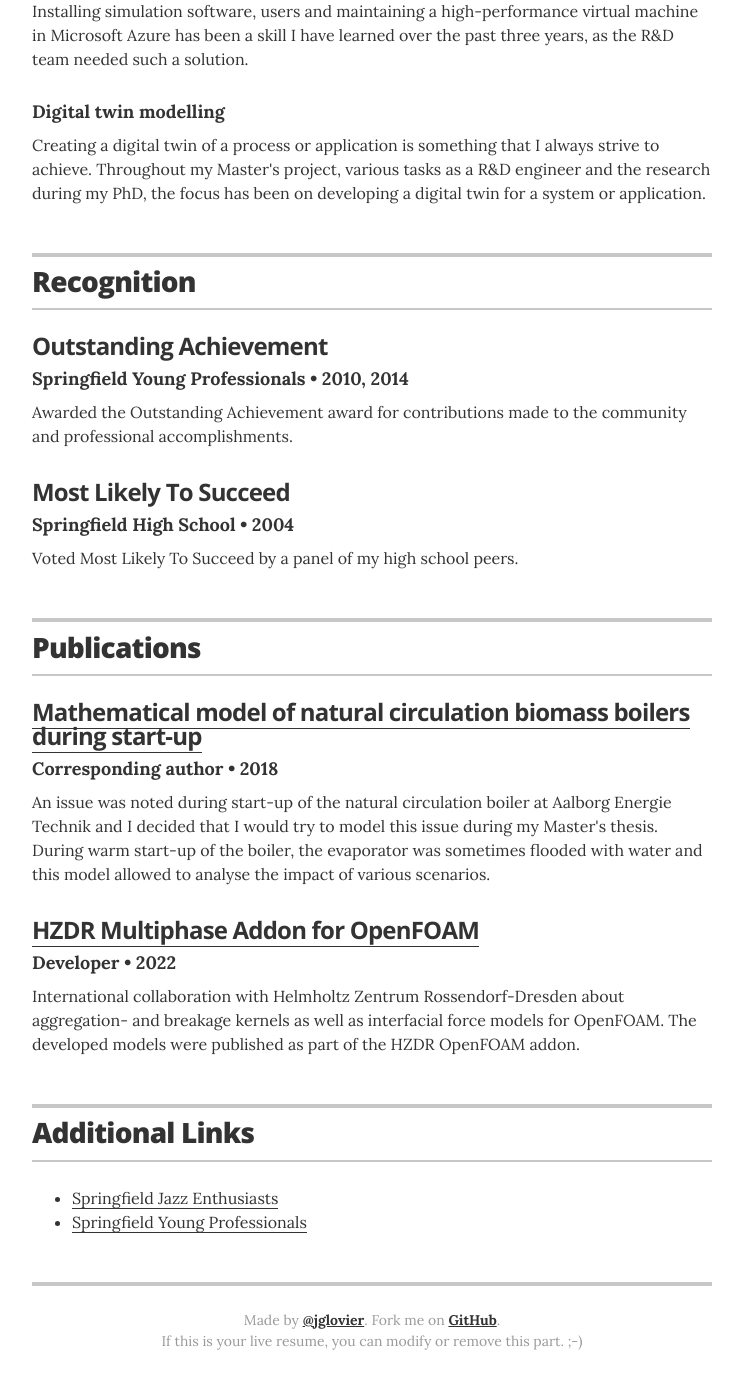
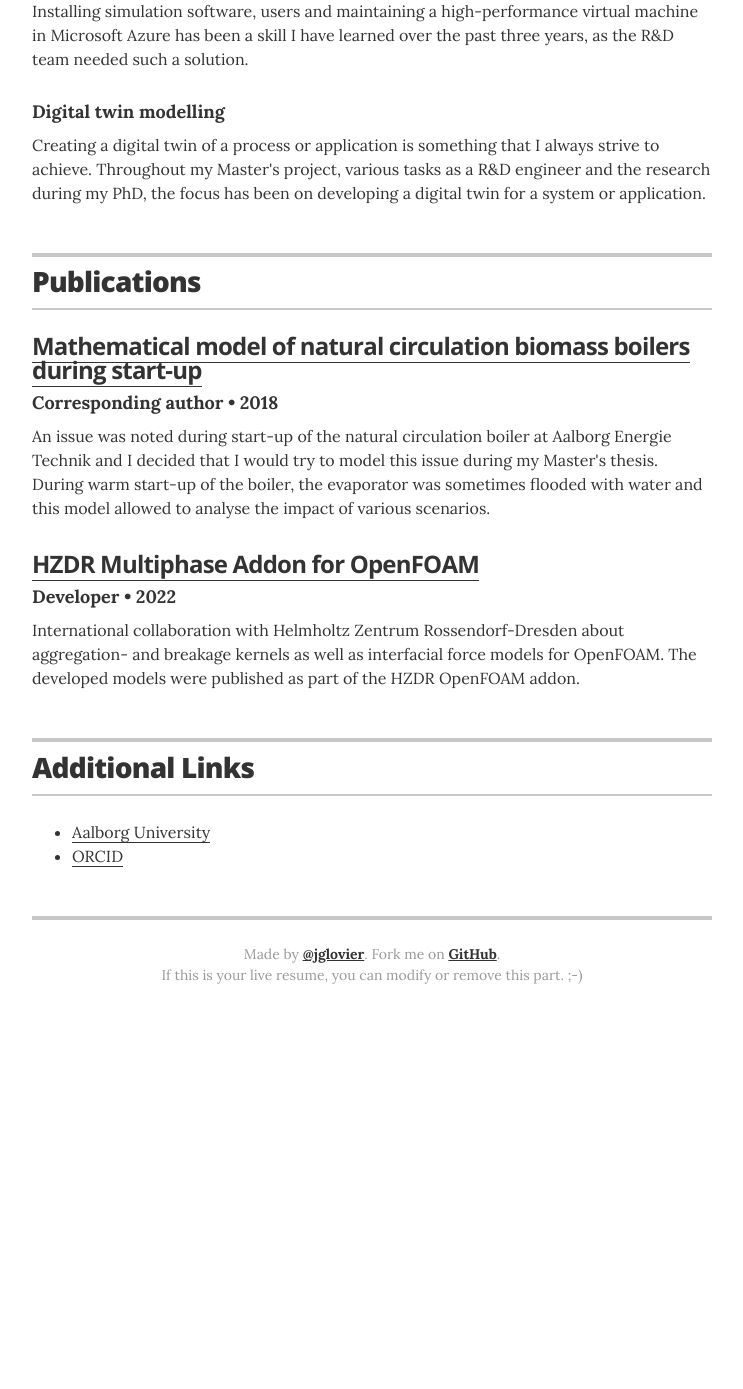
Before and after one commit to kasperbilde/about, a Jekyll site: the page built from index.html, in a window 1280 px wide and 1400 px high, scrolled down 2540 px. Shown: the top 1389 px of the window, without its empty margins (268-1011 px from the left). Built offline with Jekyll 4.4.1, drawn with Linux system fonts in a browser that asks for light colours; after the commit the page ends 3574 px from its top, so only the background shows below that.

Commit message:
removed some entries

```diff
--- a/_config.yml
+++ b/_config.yml
@@ -37,7 +37,7 @@ resume_section_experience:      true
 resume_section_education:       true
 resume_section_projects:        true
 resume_section_skills:          true
-resume_section_recognition:     true
+resume_section_recognition:     false
 resume_section_links:           true
 resume_section_publications:    true
 # resume_section_interests:       true
--- a/_data/links.yml
+++ b/_data/links.yml
@@ -1,5 +1,5 @@
 # links
-- url: "#"
-  description: Springfield Jazz Enthusiasts
-- url: "#"
-  description: Springfield Young Professionals
+- url: "https://vbn.aau.dk/en/persons/139094"
+  description: Aalborg University
+- url: "https://orcid.org/0000-0002-2743-6125"
+  description: ORCID
```
